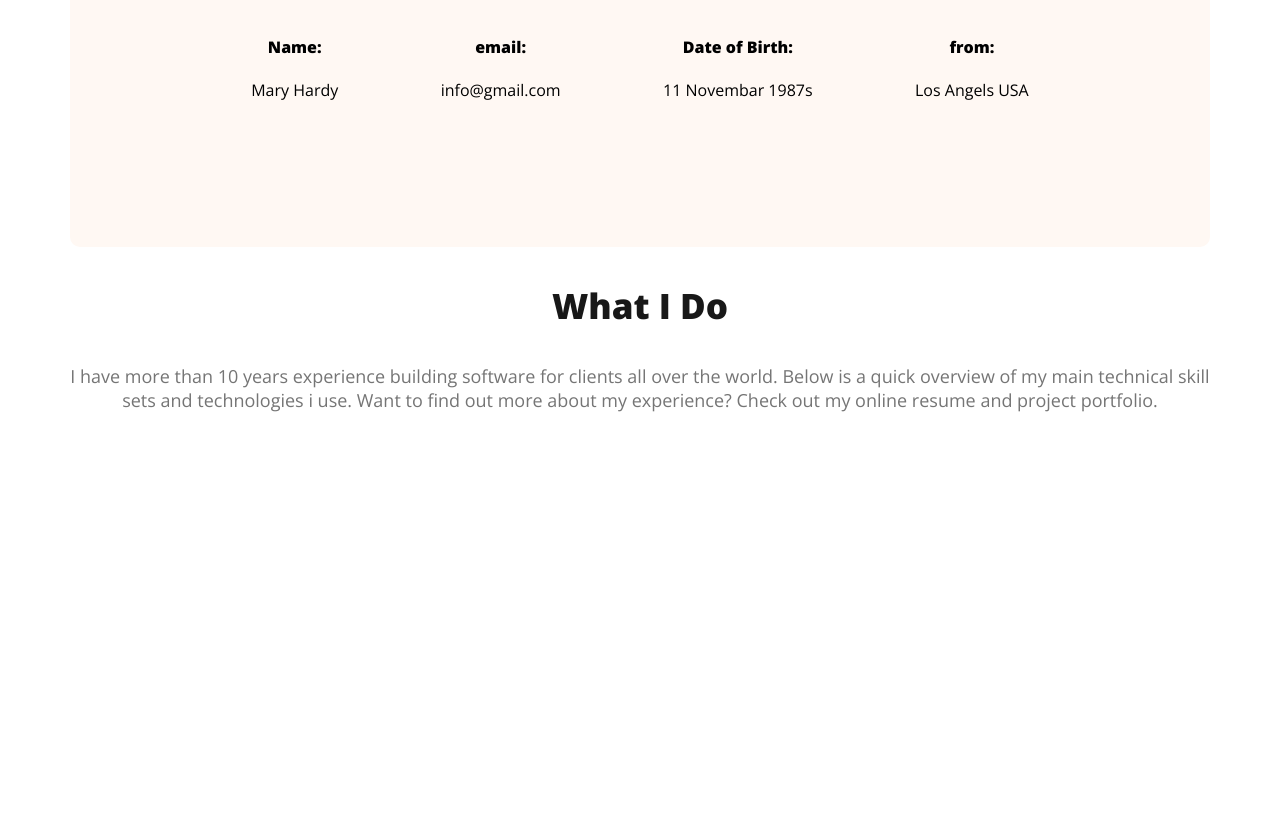
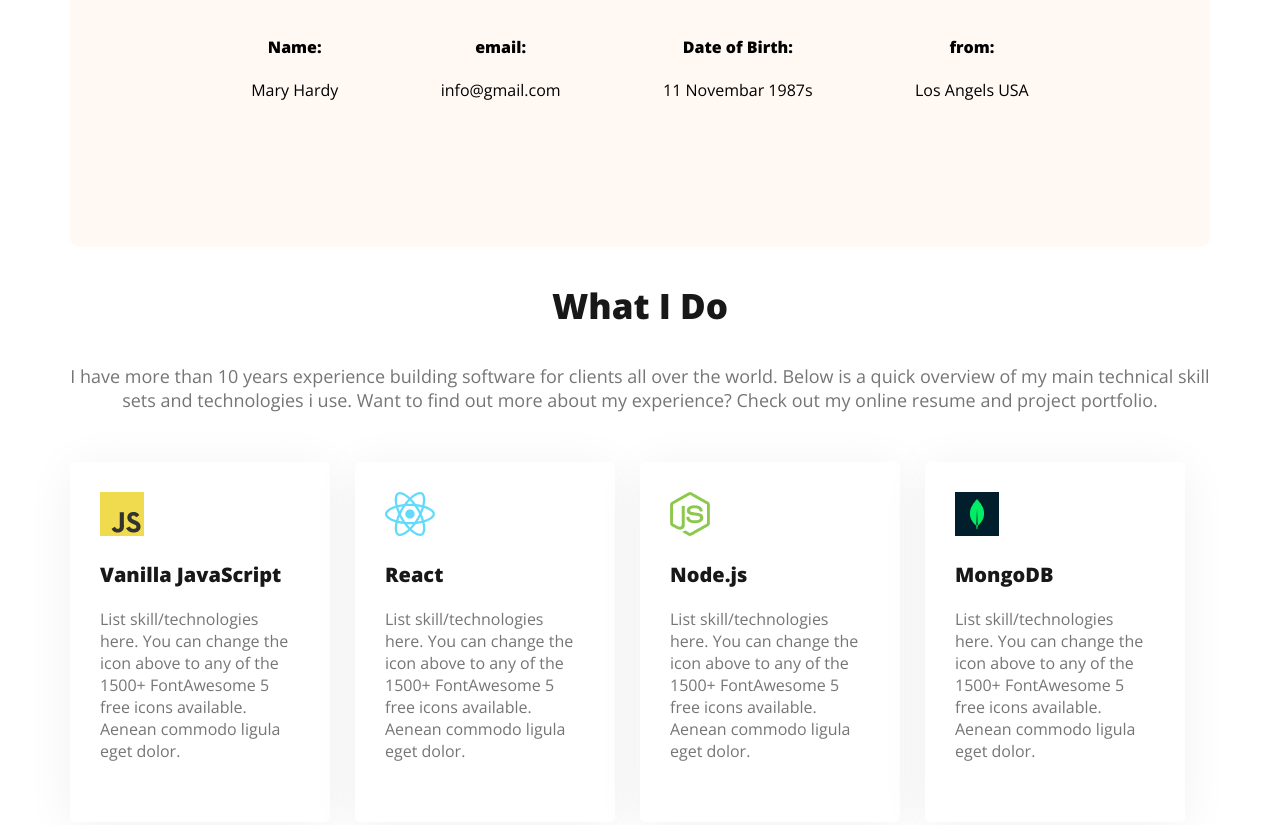
Before and after one commit to ImamHossain22/module-5, a plain HTML site: page index.html in a window 1280 px wide. Shown: the part 1244-2069 px from the top of the page. Before the commit the page ends 1674 px from the top, so only its background shows below. Drawn offline with nearby package versions, Linux system fonts and the light colour scheme.

Commit message:
skill section done

```diff
--- a/index.html
+++ b/index.html
@@ -74,6 +74,43 @@
             </p>
         </section>
 
+<!-- skill section -->
+
+        <section class="skills">
+
+           <div class="skill-container">
+            <img src="images/icons/js.png" alt="">
+            <h3 class="skill-title">Vanilla JavaScript</h3>
+            <p class="skill-description">List skill/technologies here. You can change the icon above to any of the 1500+ FontAwesome 5 free icons available. Aenean commodo ligula eget dolor.
+            </p>
+           </div>
+           <div class="skill-container">
+            <img src="images/icons/react.png" alt="">
+            <h3 class="skill-title">React</h3>
+            <p class="skill-description">List skill/technologies here. You can change the icon above to any of the 1500+ FontAwesome 5 free icons available. Aenean commodo ligula eget dolor.
+            </p>
+           </div>
+           <div class="skill-container">
+            <img src="images/icons/nodejs.png" alt="">
+            <h3 class="skill-title">Node.js</h3>
+            <p class="skill-description">List skill/technologies here. You can change the icon above to any of the 1500+ FontAwesome 5 free icons available. Aenean commodo ligula eget dolor.
+            </p>
+           </div>
+           <div class="skill-container">
+            <img src="images/icons/mongo.png" alt="">
+            <h3 class="skill-title">MongoDB</h3>
+            <p class="skill-description">List skill/technologies here. You can change the icon above to any of the 1500+ FontAwesome 5 free icons available. Aenean commodo ligula eget dolor.
+            </p>
+           </div>
+
+        </section>
+
+
+        <!-- resume section -->
+
+
+
+
     </main>
 
     <footer>
--- a/style.css
+++ b/style.css
@@ -139,13 +139,45 @@ main {
 }
 
 
-.about-info{
+.about-info {
    text-align: center;
 }
 
 /* what i do section */
 
-#what-i-do-description{
+#what-i-do-description {
 
    padding: 30px 150px;
 }
+
+
+/* skills section  */
+
+.skills {
+   display: flex;
+   margin-top: 50px;
+   justify-content: space-around;
+}
+
+.skill-container {
+   width: 250px;
+   height: 300px;
+   border-radius: 5px;
+   background: #FFF;
+   box-shadow: 0px 6px 50px 0px rgba(0, 0, 0, 0.06);
+   padding: 30px;
+   margin-right: 25px;
+}
+
+.skill-title {
+   color: #181818;
+   font-size: 20px;
+   font-weight: 700;
+}
+
+.skill-description {
+   margin-top: 20px;
+   color: #757575;
+   font-size: 16px;
+   font-weight: 400;
+}
```
